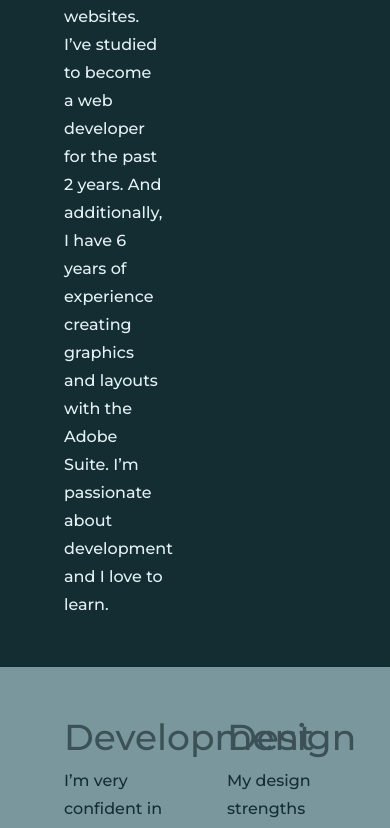
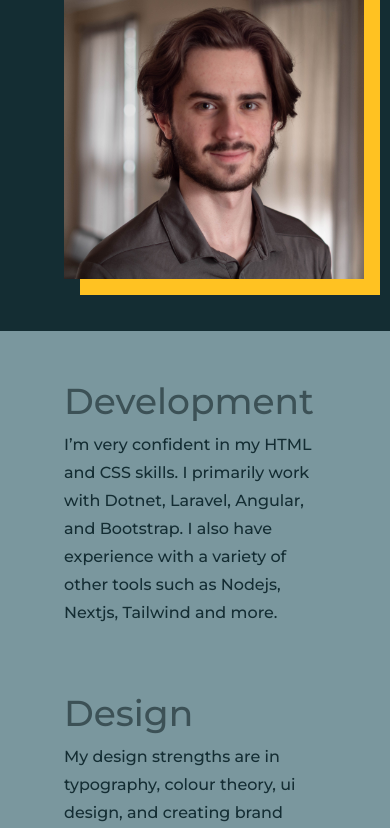
Before and after one commit to aSouchereau/dev.souch.ca, a Next.js app: page / in a window 390 px wide. Shown: the part 1161-1989 px from the top of the page. Built offline with nearby package versions, Linux system fonts and the light colour scheme; a web font is replaced by a local one.

Commit message:
Made content mobile responsive

```diff
--- a/styles/globals.css
+++ b/styles/globals.css
@@ -204,6 +204,7 @@ ul.nav-list .nav-item:hover {
 /*  Tag  */
 .tag-list {
   display: flex;
+  flex-wrap: wrap;
   gap: 0.75em;
   margin-bottom: 1em;
 }
@@ -256,3 +257,36 @@ div.tag-wrapper {
   flex-direction: column;
   gap: 1em;
 }
+
+/*****************
+    Media Queries
+******************/
+@media screen and (max-width: 450px) {
+  section#project .project {
+    flex-direction: column;
+  }
+  section#project .project > * {
+    width: 100%;
+  }
+
+  section#about {
+    flex-direction: column;
+  }
+  section#about .about-item {
+    width: 100%;
+  }
+
+  section#skills .skills-wrapper {
+    flex-direction: column;
+  }
+  section#skills .skills-wrapper .skill-content {
+    width: 100%;
+  }
+
+  section#contact .contact-content {
+    flex-direction: column;
+  }
+  section#contact .contact-content .contact-item {
+    width: 100%;
+  }
+}
```
